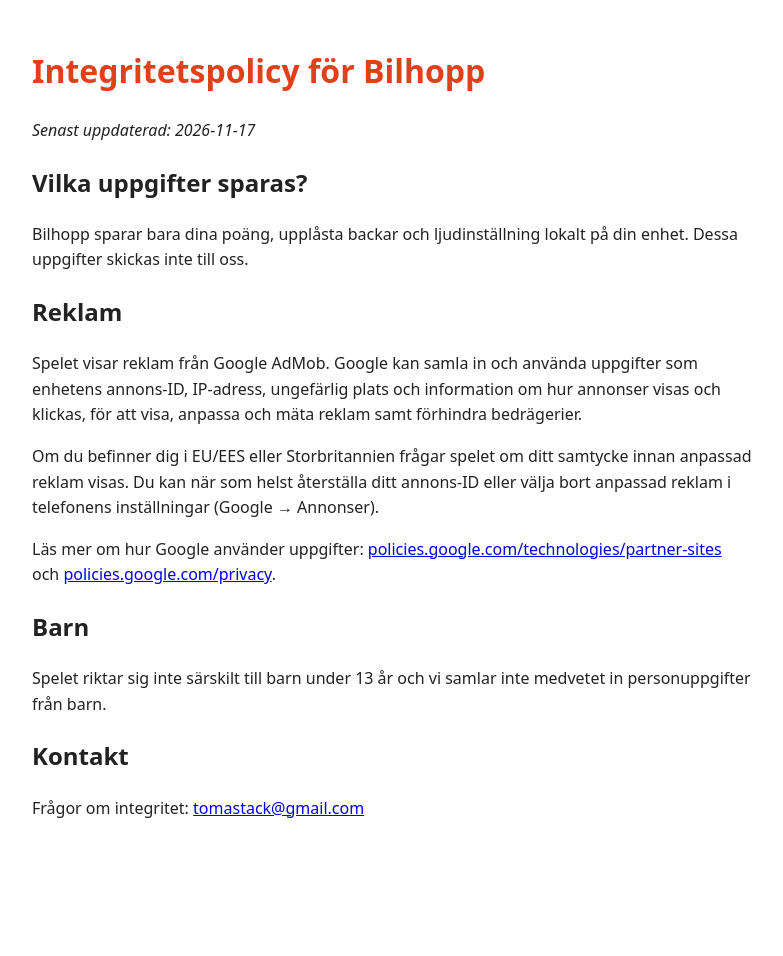
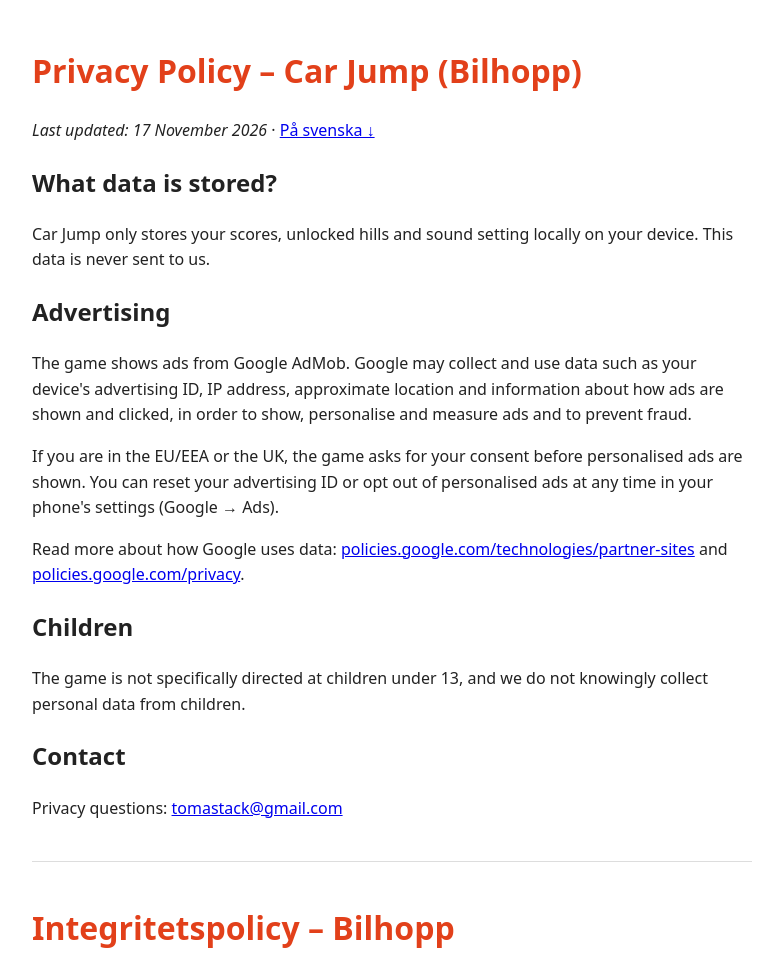
Before and after one commit to Tomastack65/bilhopp-integritet, a plain HTML site: page index.html in a window 1280 px wide. Shown: the top 956 px of the page, without its empty margins (248-1031 px from the left). Before the commit the page ends 861 px from the top, so only its background shows below. Drawn offline with Linux system fonts and the light colour scheme.

Commit message:
Integritetspolicy på engelska och svenska
Co-Authored-By: Claude Opus 5.5 <noreply@anthropic.com>
Claude-Session: https://claude.ai/code/session_01AcCxdU8HX5T87SYxQNVhyj

```diff
--- a/index.html
+++ b/index.html
@@ -1,16 +1,36 @@
 <!doctype html>
-<html lang="sv">
+<html lang="en">
 <head>
   <meta charset="utf-8">
   <meta name="viewport" content="width=device-width, initial-scale=1">
-  <title>Bilhopp – Integritetspolicy</title>
+  <title>Car Jump – Privacy Policy</title>
   <style>
     body { font-family: system-ui, sans-serif; max-width: 720px; margin: 0 auto; padding: 24px 16px; line-height: 1.6; color: #222; background: #fff; }
     h1 { color: #e2401a; }
+    hr { margin: 40px 0; border: none; border-top: 1px solid #ddd; }
   </style>
 </head>
 <body>
-  <h1>Integritetspolicy för Bilhopp</h1>
+  <h1>Privacy Policy – Car Jump (Bilhopp)</h1>
+  <p><em>Last updated: 17 November 2026</em> · <a href="#sv">På svenska ↓</a></p>
+
+  <h2>What data is stored?</h2>
+  <p>Car Jump only stores your scores, unlocked hills and sound setting locally on your device. This data is never sent to us.</p>
+
+  <h2>Advertising</h2>
+  <p>The game shows ads from Google AdMob. Google may collect and use data such as your device's advertising ID, IP address, approximate location and information about how ads are shown and clicked, in order to show, personalise and measure ads and to prevent fraud.</p>
+  <p>If you are in the EU/EEA or the UK, the game asks for your consent before personalised ads are shown. You can reset your advertising ID or opt out of personalised ads at any time in your phone's settings (Google → Ads).</p>
+  <p>Read more about how Google uses data: <a href="https://policies.google.com/technologies/partner-sites">policies.google.com/technologies/partner-sites</a> and <a href="https://policies.google.com/privacy">policies.google.com/privacy</a>.</p>
+
+  <h2>Children</h2>
+  <p>The game is not specifically directed at children under 13, and we do not knowingly collect personal data from children.</p>
+
+  <h2>Contact</h2>
+  <p>Privacy questions: <a href="mailto:tomastack@gmail.com">tomastack@gmail.com</a></p>
+
+  <hr>
+
+  <h1 id="sv">Integritetspolicy – Bilhopp</h1>
   <p><em>Senast uppdaterad: 2026-11-17</em></p>
 
   <h2>Vilka uppgifter sparas?</h2>
```
